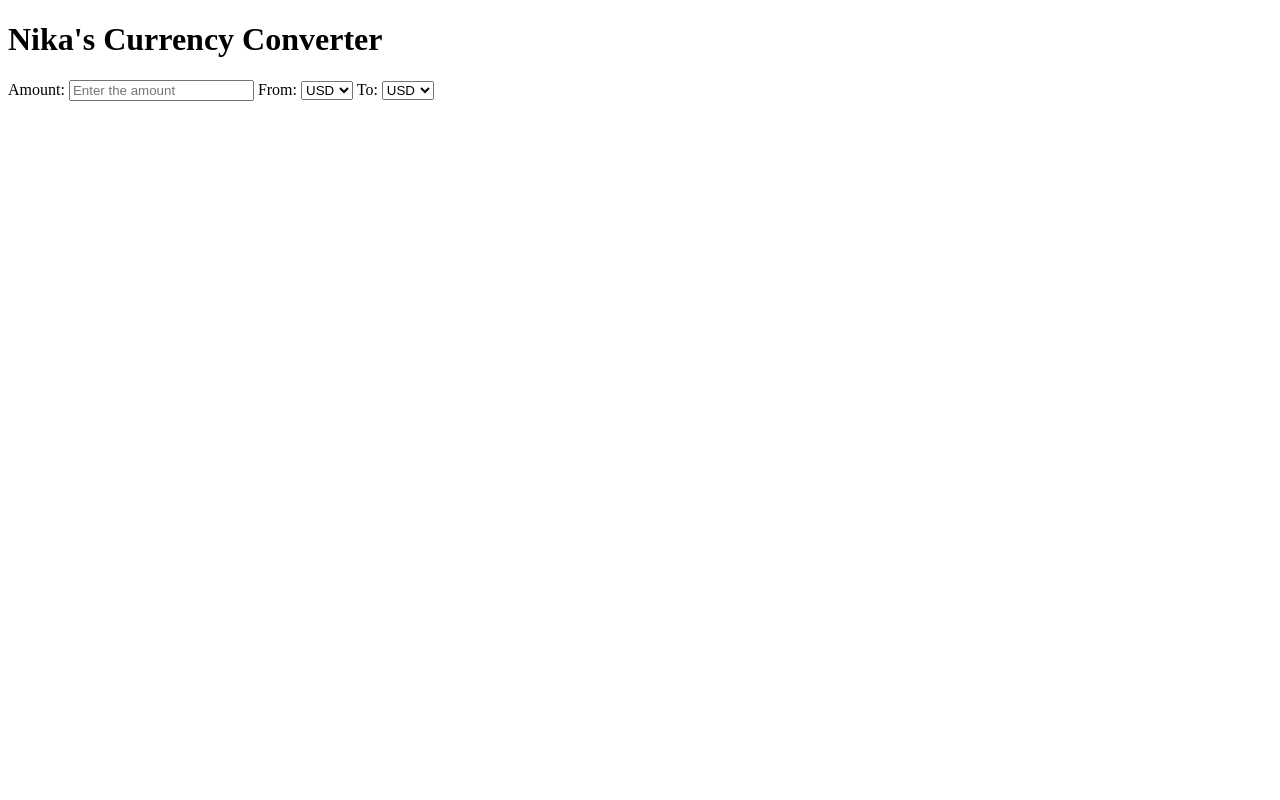
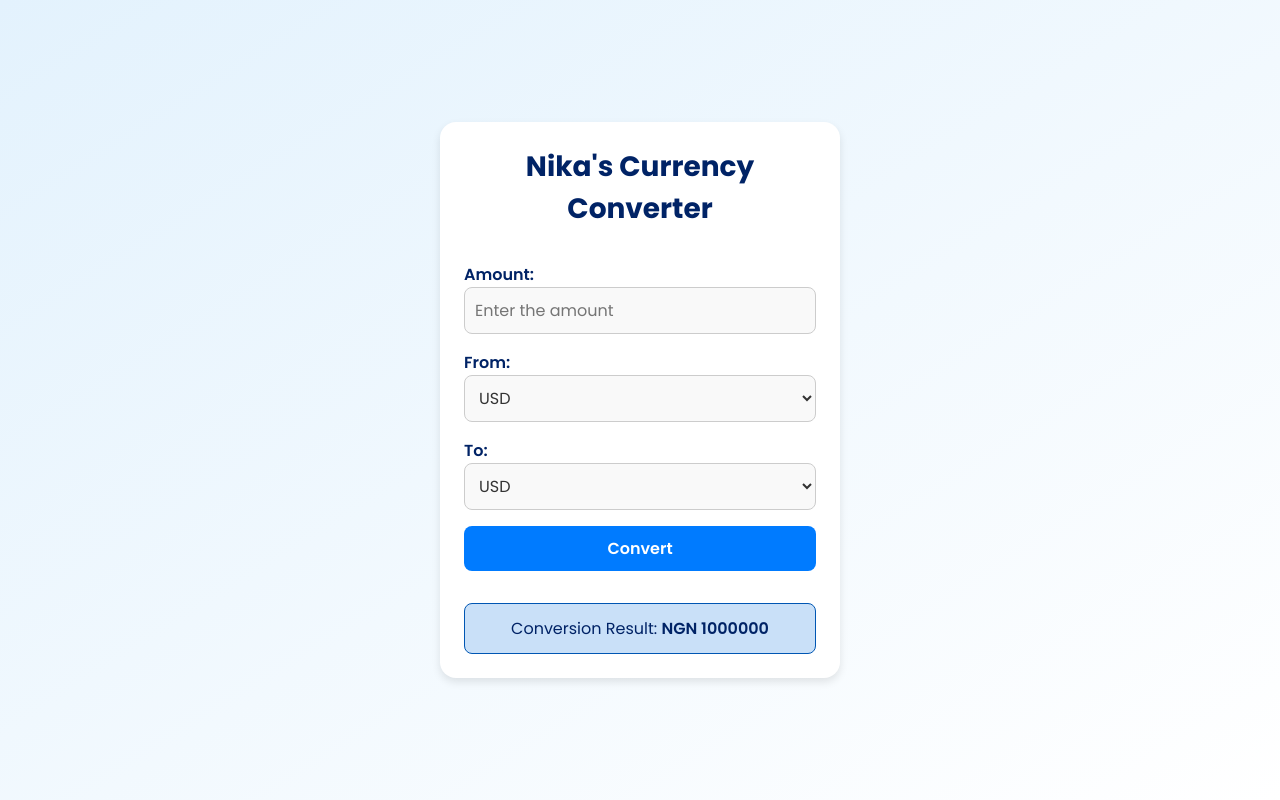
Before and after one commit to ak-nika/currency-converter, a plain HTML site: page index.html in a window 1280 px wide. Drawn offline with Linux system fonts and the light colour scheme.

Commit message:
styling complete

```diff
--- a/index.html
+++ b/index.html
@@ -4,6 +4,7 @@
     <meta charset="UTF-8" />
     <meta name="viewport" content="width=device-width, initial-scale=1.0" />
     <title>Currency Converter</title>
+    <link rel="stylesheet" href="./style.css" />
   </head>
   <body>
     <main>
@@ -11,7 +12,7 @@
 
       <label>
         <span>Amount:</span>
-        <input type="number" placeholder="Enter the amount" />
+        <input id="amount" type="number" placeholder="Enter the amount" />
       </label>
 
       <label>
@@ -35,6 +36,13 @@
           <option value="LLL">LLL</option>
         </select>
       </label>
+
+      <button id="convert">Convert</button>
+
+      <div class="result">
+        <p>Conversion Result: <span id="result">NGN 1000000</span></p>
+      </div>
     </main>
   </body>
+  <script src="./script.js"></script>
 </html>
--- a/style.css
+++ b/style.css
@@ -1,5 +1,114 @@
+@import url("https://fonts.googleapis.com/css2?family=Poppins:ital,wght@0,100;0,200;0,300;0,400;0,500;0,600;0,700;0,800;0,900;1,100;1,200;1,300;1,400;1,500;1,600;1,700;1,800;1,900&display=swap");
+
 * {
   margin: 0;
   padding: 0;
   box-sizing: border-box;
+  font-family: "Poppins", sans-serif;
 }
+body {
+  min-height: 100vh;
+  background: linear-gradient(to bottom right, #e3f2fd, #ffffff);
+  display: flex;
+  justify-content: center;
+  align-items: center;
+}
+main {
+  background-color: #ffffff;
+  padding: 24px;
+  border-radius: 16px;
+  box-shadow: 0px 4px 8px rgba(0, 0, 0, 0.1);
+  max-width: 400px;
+  width: 100%;
+  display: flex;
+  flex-direction: column;
+  justify-content: center;
+  gap: 1rem;
+}
+h1 {
+  font-size: 28px;
+  color: #002366;
+  text-align: center;
+  margin-bottom: 1rem;
+}
+label span {
+  color: #002366;
+  font-weight: 600;
+  font-size: 16px;
+}
+input {
+  font-size: 16px;
+  font-weight: 400;
+  color: #333333;
+  background-color: #f9f9f9;
+  border: 1px solid #cccccc;
+  border-radius: 8px;
+  padding: 10px;
+  width: 100%;
+  transform: border-color 0.3s ease;
+}
+input:focus {
+  border-color: #007bff;
+}
+select {
+  font-size: 16px;
+  font-weight: 400;
+  color: #333333;
+  background-color: #f9f9f9;
+  border: 1px solid #cccccc;
+  border-radius: 8px;
+  padding: 10px;
+  width: 100%;
+  transform: border-color 0.3s ease;
+}
+select:focus {
+  border-color: #007bff;
+}
+button {
+  font-size: 16px;
+  font-weight: 600;
+  border: none;
+  color: #ffffff;
+  background-color: #007bff;
+  border-radius: 8px;
+  padding: 10px 16px;
+  transition: all 0.3s ease;
+  cursor: pointer;
+}
+button:hover {
+  background-color: #0056b3;
+}
+button:active {
+  box-shadow: inset 0 0 0 2px #007bff;
+}
+.result {
+  margin-top: 1rem;
+  background-color: #c9e0f8;
+  border: 1px solid #0056b3;
+  padding: 12px;
+  border-radius: 8px;
+}
+.result p {
+  font-size: 16px;
+  color: #002366;
+  text-align: center;
+  span {
+    font-weight: 600;
+  }
+}
+.result.success {
+  background-color: #f1faee;
+  border-color: #28a745;
+
+  p {
+    color: #28a745;
+  }
+}
+.result.error {
+  background-color: #fff5f5;
+  border-color: #dc3545;
+
+  p {
+    color: #dc3545;
+  }
+}
```
